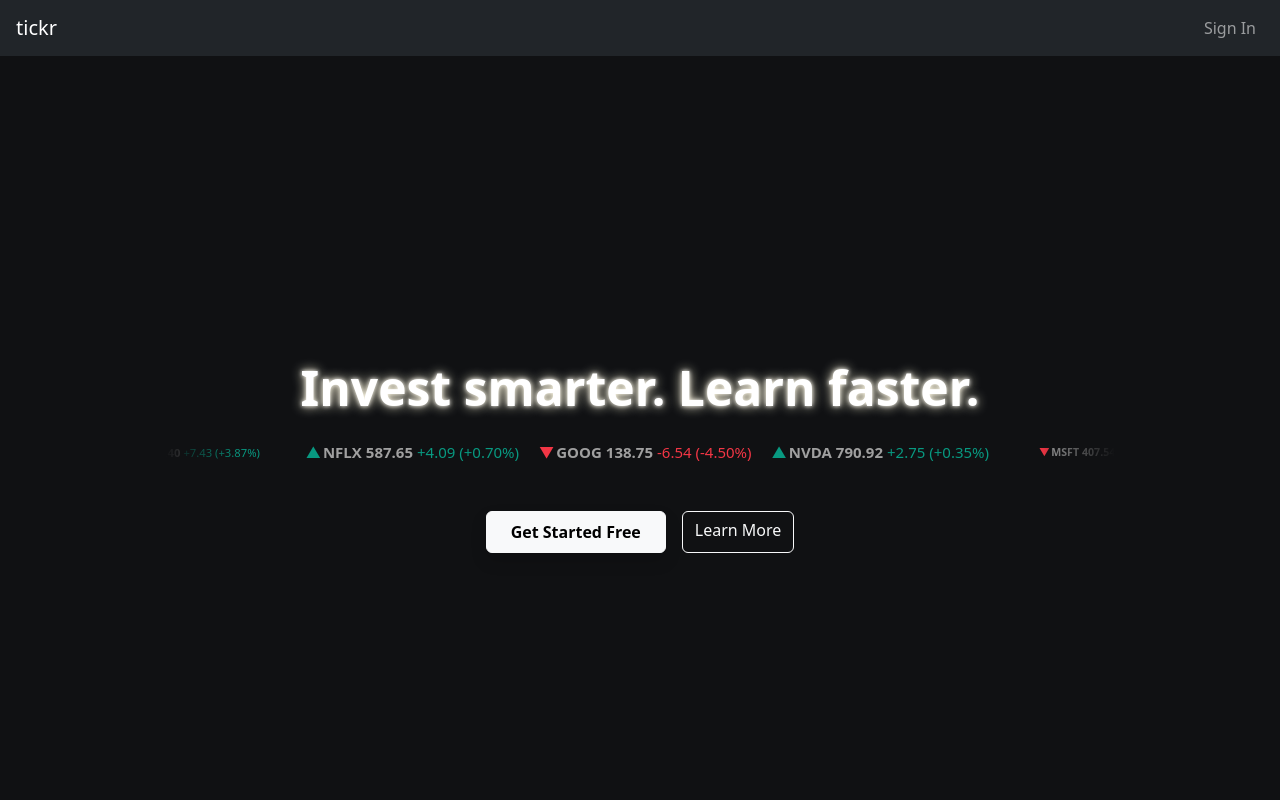
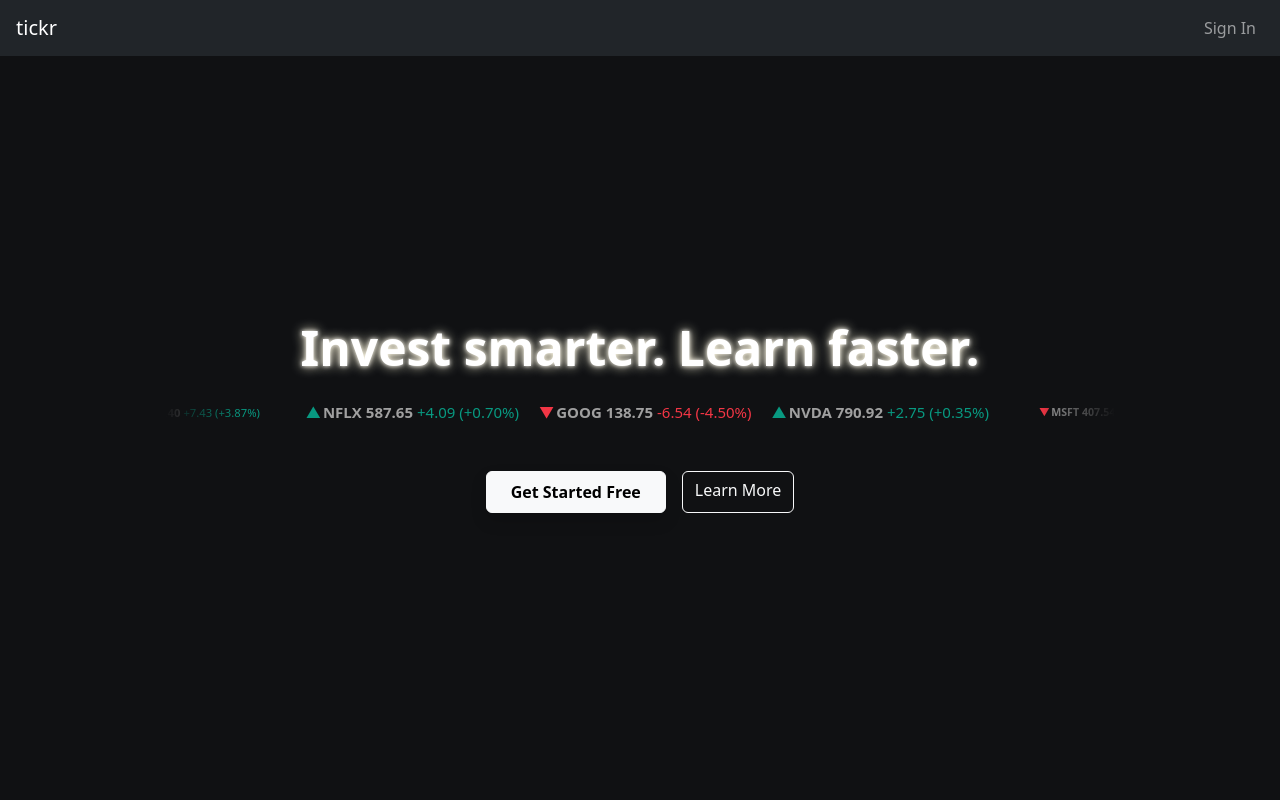
Before and after one commit to g1tvik/tickr, a React (Vite) app in the folder stockbuddy/: page / in a window 1280 px wide. Shown: the top 800 px of the page. Built offline with nearby package versions, Linux system fonts and the light colour scheme; no server answers.

Commit message:
fixed hjomepage

```diff
--- a/stockbuddy/src/globals.css
+++ b/stockbuddy/src/globals.css
@@ -100,11 +100,12 @@ body {
 .pt-8 {
     padding-top: 20rem !important;
   }
-.pt-cum{
-  display: flex; /* Enables Flexbox layout */
-  justify-content: center; /* Centers horizontally */
-  align-items: center; /* Centers vertically */
-  height: 100vh; /* Ensures container takes full viewport height */
+.pt-cum {
+  display: flex;
+  justify-content: center;
+  align-items: center;
+  min-height: 90vh; /* Ensures full viewport height */
+  width: 100%;
 }
 
 .hero-title {
--- a/stockbuddy/src/pages/Home.jsx
+++ b/stockbuddy/src/pages/Home.jsx
@@ -7,10 +7,11 @@ import CascadeText from "../components/CascadeText";
 
 function Home({ isLoggedIn }) {
   return (
-    <div className="container pb-5">
+    <div>
       {/* HERO SECTION */}
-      <div className="d-flex flex-column align-items-center justify-content-center pt-cum">
-        <h1 className="fw-bold text-center mb-3 hero-title">
+      <div className="pt-cum">
+        <div className="text-center">
+          <h1 className="fw-bold mb-3 hero-title">
             <Typewriter
               text="Invest smarter. Learn faster."
               speed={100}
@@ -18,7 +19,7 @@ function Home({ isLoggedIn }) {
             />
           </h1>
           <StockTicker />
-        <div className="d-flex gap-3 mt-4">
+          <div className="d-flex gap-3 mt-4 justify-content-center">
             <Link
               to={isLoggedIn ? "/dashboard" : "/signup"}
               className="btn btn-light fw-bold px-4 py-2 shadow"
@@ -33,9 +34,9 @@ function Home({ isLoggedIn }) {
             </Link>
           </div>
         </div>
-
-      {/* SCROLL ANIMATED SECTIONS - now below hero */}
-      <div className="mt-5">
+      </div>
+      {/* SCROLL ANIMATED SECTIONS */}
+      <div className="container mt-5 pb-5">
         <FadeInSection>
           <div className="row align-items-center mb-5">
             <div className="col-md-6">
```
Lines whose indentation alone changed are shown as unchanged.
